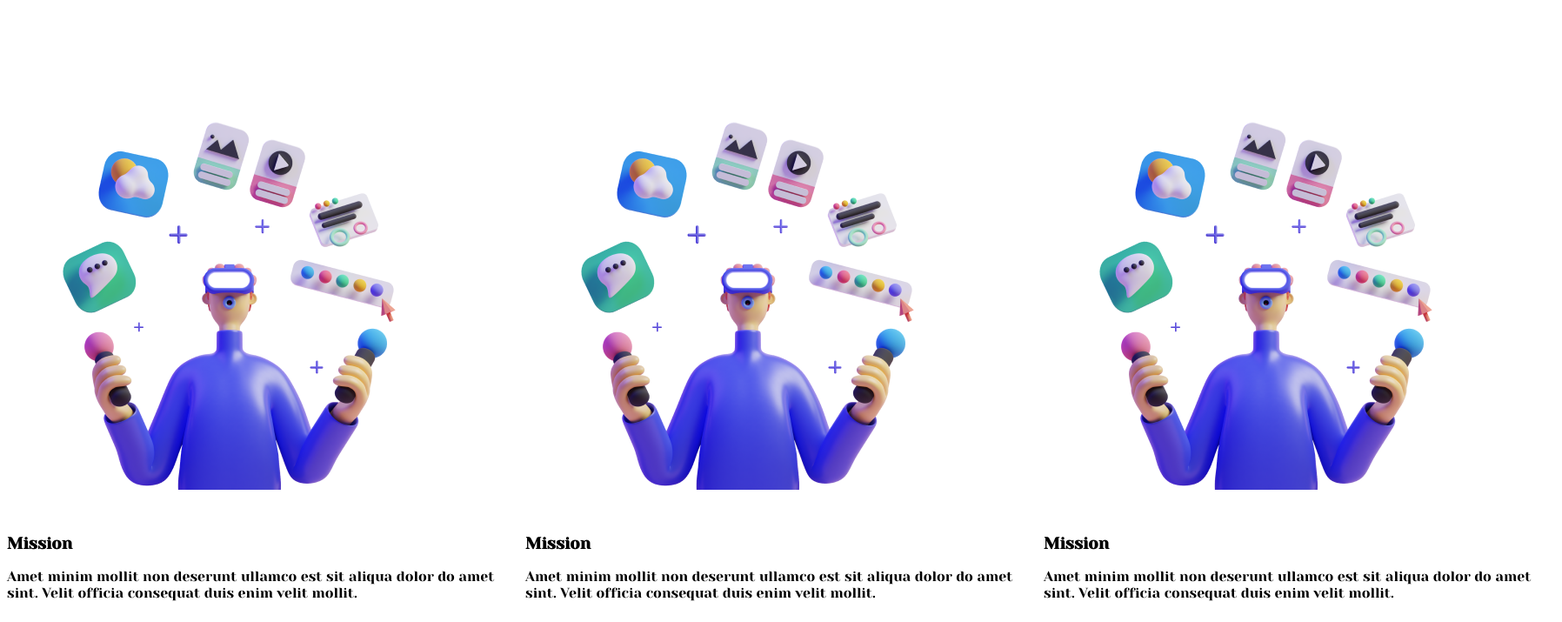
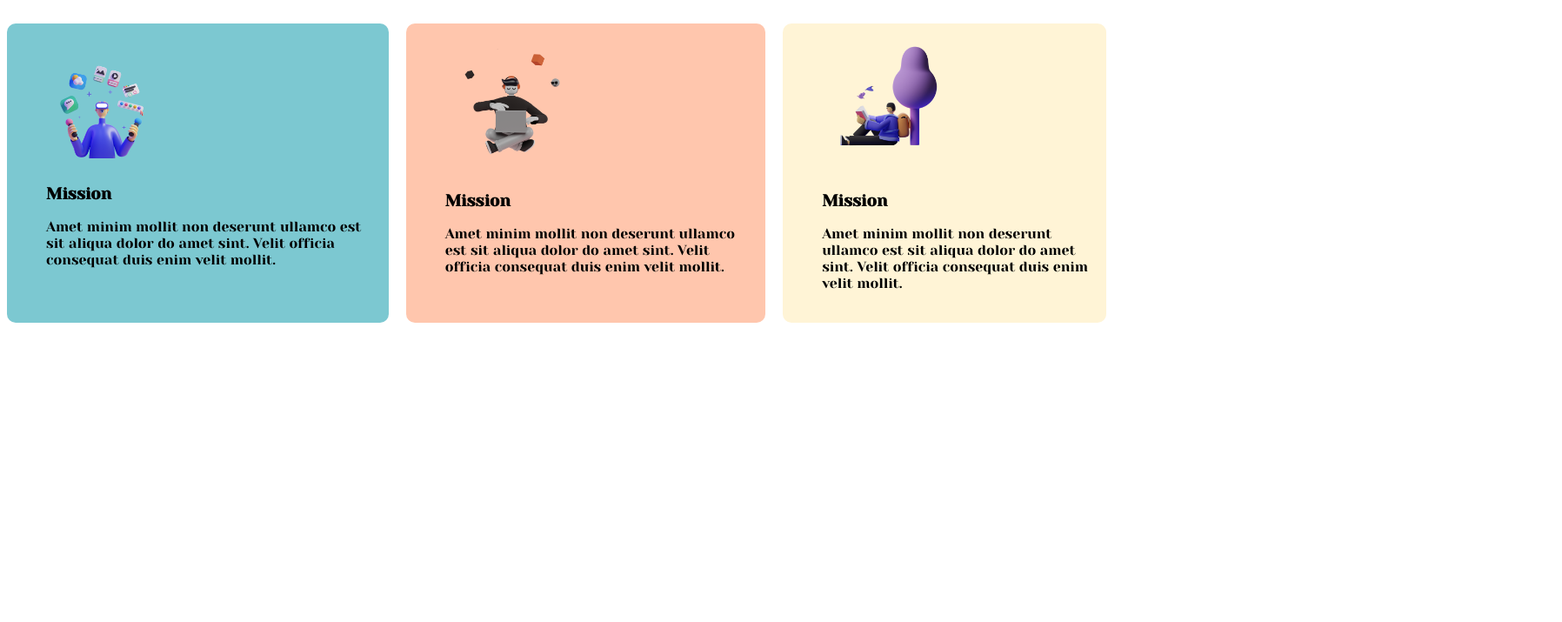
Before and after one commit to tasinahmed-dev/mission-2025, a plain HTML site: page index.html in a window 1280 px wide. Shown: the part 540-1255 px from the top of the page at 87% size, 1796 px wide, since content can reach past the window. After the commit the page ends 919 px from the top, so only its background shows below. Drawn offline with Linux system fonts and the light colour scheme.

Commit message:
pic done

```diff
--- a/index.html
+++ b/index.html
@@ -26,21 +26,21 @@
          <div class="Mission">
             <h1>My Mission in <span class="colorful">2025</span></h1>
             <div class="items">
-                <div class="item">
+                <div class="item" id="pic-1">
                     <img src="images/illustrators/illustrator-1.png" alt="">
                     <h3>Mission</h3>
                     <p>Amet minim mollit non deserunt ullamco est sit aliqua dolor do amet sint. Velit officia consequat duis enim velit mollit.</p>
 
                 </div>
                 <div class="items">
-                    <div class="item">
-                        <img src="images/illustrators/illustrator-1.png" alt="">
+                    <div class="item" id="pic-2">
+                        <img src="images/illustrators/illustrator-2.png" alt="">
                         <h3>Mission</h3>
                         <p>Amet minim mollit non deserunt ullamco est sit aliqua dolor do amet sint. Velit officia consequat duis enim velit mollit.</p>
 
                     </div><div class="items">
-                        <div class="item">
-                            <img src="images/illustrators/illustrator-1.png" alt="">
+                        <div class="item" id="pic-3">
+                            <img src="images/illustrators/illustrator-3.png" alt="">
                             <h3>Mission</h3>
                             <p>Amet minim mollit non deserunt ullamco est sit aliqua dolor do amet sint. Velit officia consequat duis enim velit mollit.</p>
 
--- a/style.css
+++ b/style.css
@@ -10,6 +10,9 @@ body {
 .flexible-container {
 display: flex;
 margin:0 50px
+}
+.container {
+    width: 80%;
 }
 .colorful {
     color: #ffad5a;
@@ -54,8 +57,28 @@ header img {
 .Mission h1 {
     font-size: 48px;
     font-family: 'Poppins';
+    text-align: center;
 }
 .Mission .items {
     display: flex;
-    width:auto;
+    gap: 20px;
 }
+.items .item img {
+    width: 150px; ;
+}
+.items .item {
+    border-radius: 10px;
+    padding: 20px;
+}
+.items .item {
+    padding-left: 45px;
+}
+#pic-1 {
+    background-color: #1fa2b195;
+}
+#pic-2 {
+    background-color: #ff8b597d;
+}
+#pic-3 {
+    background-color: #FFF4D6;
+}
```
